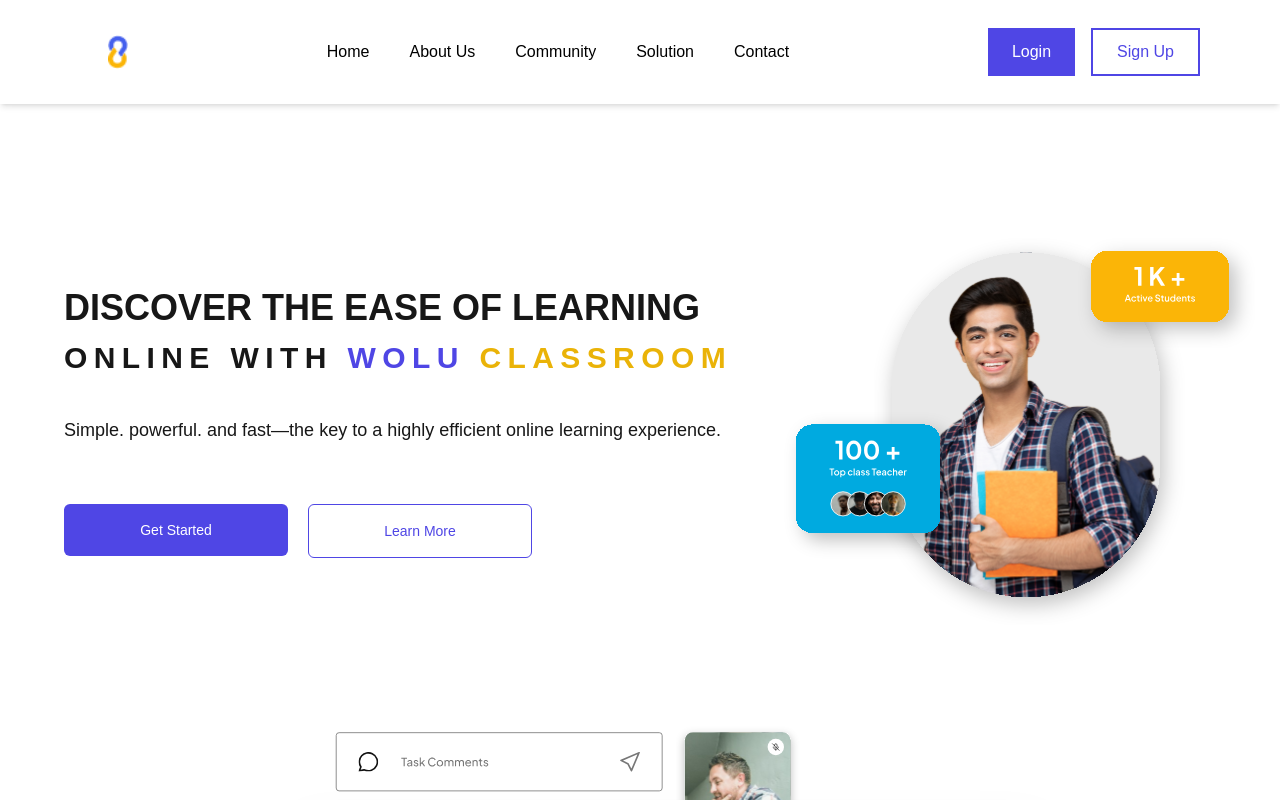
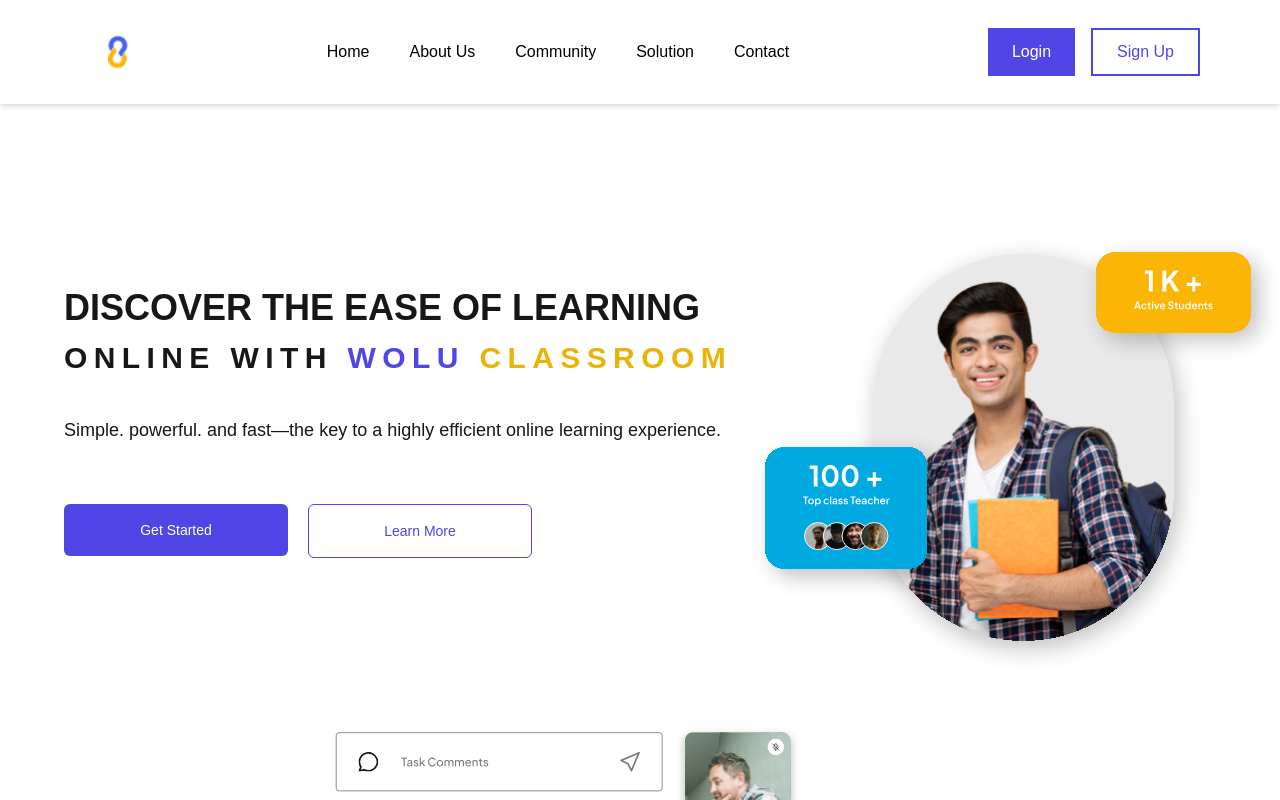
Before and after one commit to farda222/web-wolucrot-v2, a React (Vite) app: page / in a window 1280 px wide. Shown: the top 800 px of the page. Built offline with nearby package versions, Linux system fonts and the light colour scheme.

Commit message:
Update Herosection.jsx

```diff
--- a/src/Components/Herosection.jsx
+++ b/src/Components/Herosection.jsx
@@ -15,9 +15,9 @@
     { title: "Card 6", description: "Description 6" },
   ];
   return (
-    <div className="hero-section text-black z-0 font-custom overflow-x-hidden justify-center items-center align-middle container mx-auto px-4 overflow-y-hidden lg:px-16 2xl:px-7 lg:font-custom">
+    <div className="hero-section text-black z-0 font-custom overflow-x-hidden justify-center items-center align-middle container mx-auto px-4 overflow-y-hidden lg:px-16 2xl:px-20 lg:font-custom">
       <h1 className="w-[95%] text-neutral-900 text-[2rem] font-bold leading-10 2xl:text-4xl overflow-y-hidden lg:text-4xl">DISCOVER THE EASE OF LEARNING</h1>
-      <p className="w-full text-2xl font-medium mt-3 lg:w-full lg:text-neutral-900 2xl:text-3xl lg:font-semibold 2xl:tracking-[0.4rem] lg:tracking-[0.4rem] lg:text-3xl">
+      <p className="w-full text-2xl font-medium mt-3 lg:w-full lg:text-neutral-900 2xl:text-4xl lg:font-semibold 2xl:tracking-[0.4rem] lg:tracking-[0.4rem] lg:text-3xl">
         ONLINE WITH
         <span className="text-indigo-600"> WOLU</span>
         <span className="text-yellow-500"> CLASSROOM</span>
@@ -32,8 +32,8 @@
           <a href="#Learn">Learn More</a>
         </button>
       </div>
-      <div className="float-right hidden lg:block -mt-[22.5rem] h-full z-40 absolute ml-[60rem] lg:ml-[45rem] lg:-mt-[20rem] 2xl:ml-[60rem] 2xl:-mt-[20rem]">
-        <img className="lg:w-[95%]" src={Hero}></img>
+      <div className="float-right hidden lg:block -mt-[22.5rem] h-full z-40 absolute ml-[60rem] lg:ml-[43rem] lg:-mt-[20rem] 2xl:ml-[55rem] 2xl:-mt-[20rem]">
+        <img className="lg:w-full 2xl:w-full" src={Hero}></img>
       </div>
       <img id="Learn" className="mt-[4rem] mb-[32px] flex items-center align-middle justify-center container mx-auto 2xl:w-[88%] 2xl:mt-[15rem] lg:w-[88%] lg:mt-[9rem]" src={Component}></img>
       <a href="https://www.youtube.com/shorts/KaEnm860dHI" className="bg-white shadow-lg shadow-neutral-200 text-xs font-medium px-5 py-4 flex hover:shadow-none transition-all w-fit lg:px-8 lg:py-5 lg:text-sm lg:-mt-10 duration-500">
```
